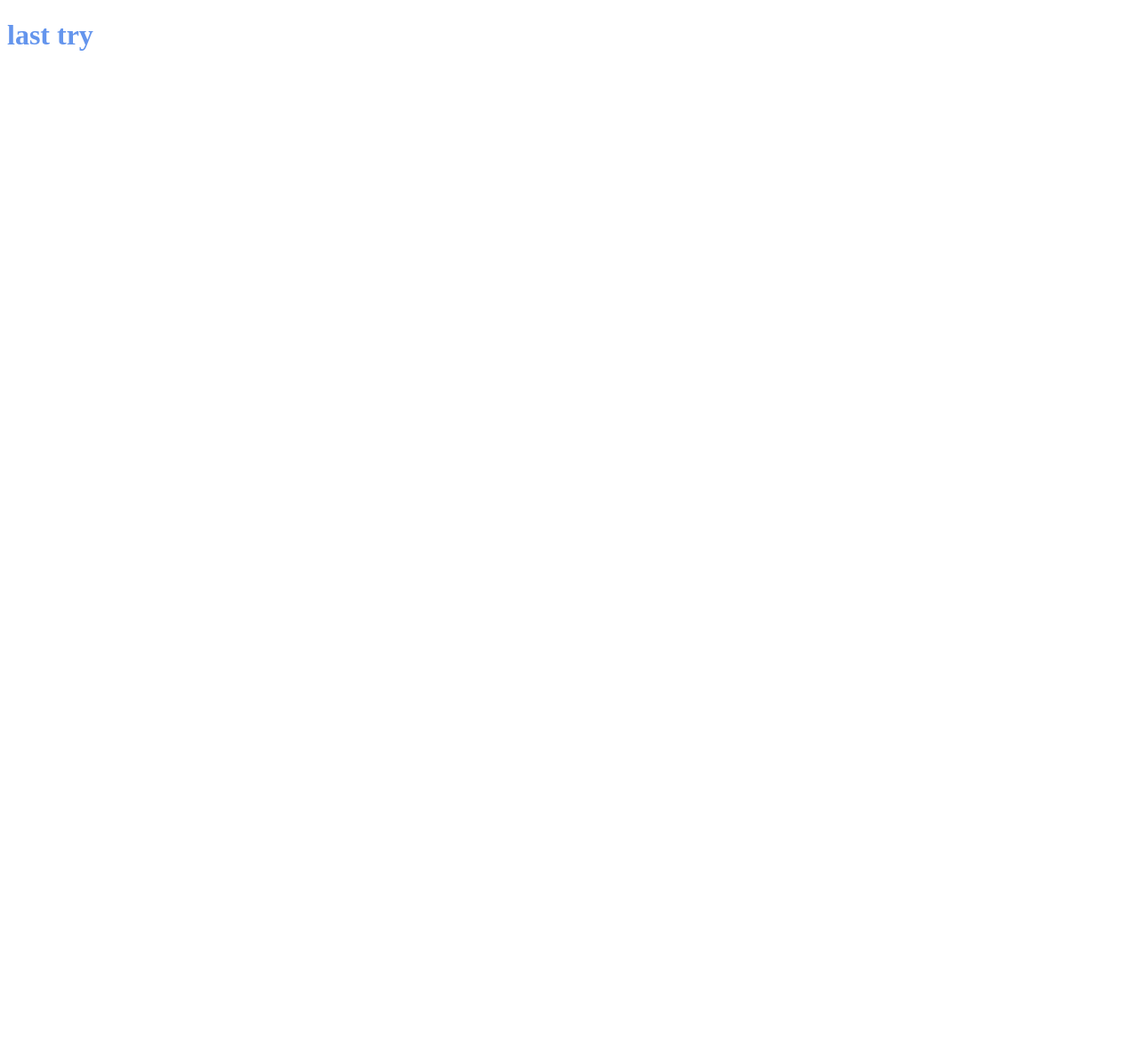
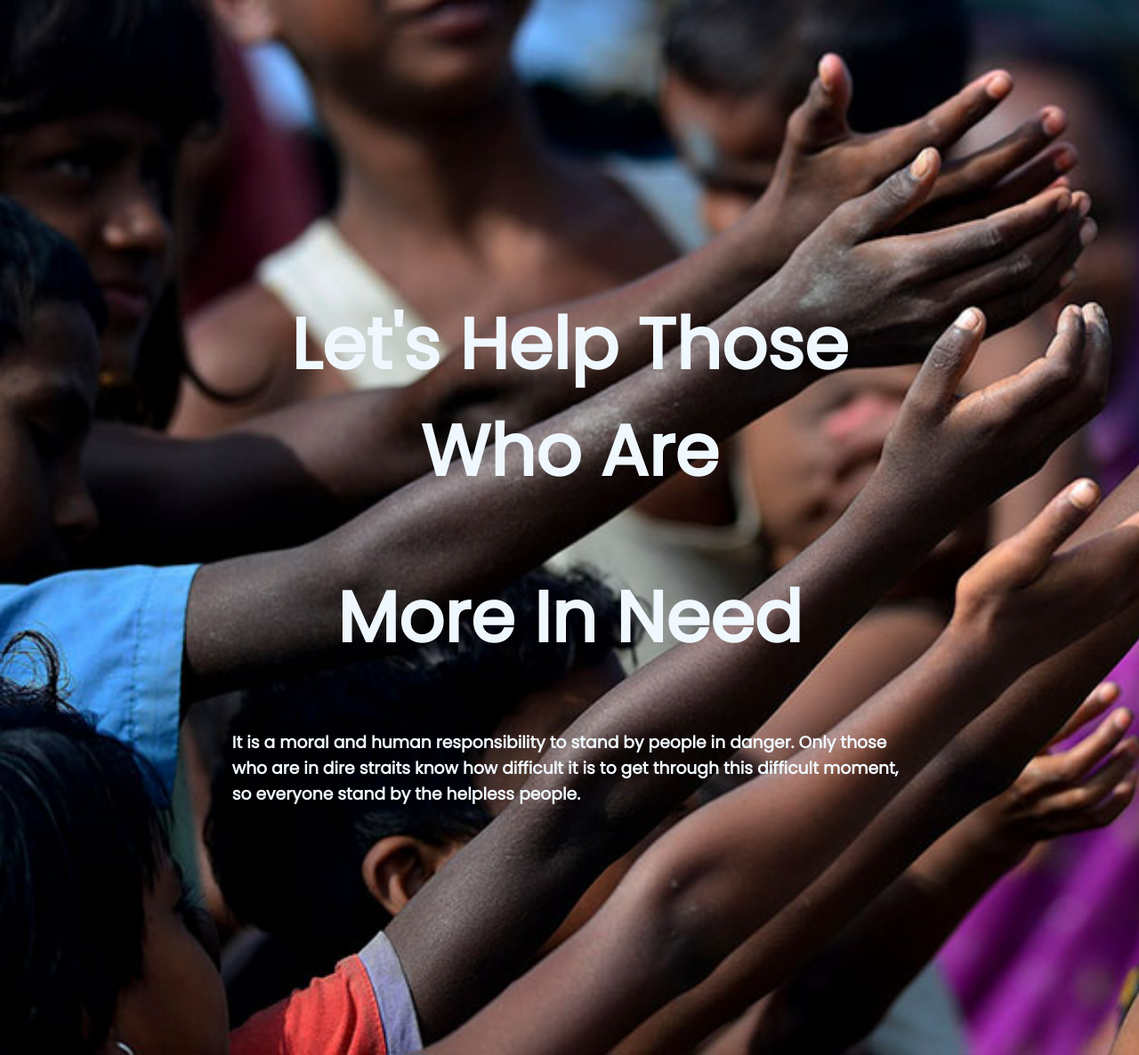
Before and after one commit to mashrafhasan/last-try-repo, a plain HTML site: page index.html in a window 1280 px wide. Shown: the whole page at 89% size. Before the commit the page ends 800 px from the top, so only its background shows below. Drawn offline with Linux system fonts and the light colour scheme.

Commit message:
Last Try

```diff
--- a/index.html
+++ b/index.html
@@ -5,12 +5,25 @@
     <meta charset="UTF-8">
     <meta http-equiv="X-UA-Compatible" content="IE=edge">
     <meta name="viewport" content="width=device-width, initial-scale=1.0">
-    <title>Last try</title>
+    <title>Assignment</title>
+    <link rel="preconnect" href="https://fonts.googleapis.com">
+    <link rel="preconnect" href="https://fonts.gstatic.com" crossorigin>
+    <link href="https://fonts.googleapis.com/css2?family=Poppins&display=swap" rel="stylesheet">
     <link rel="stylesheet" href="style.css">
 </head>
 
 <body>
-    <h1>last try</h1>
+    <section>
+        <div>
+            <h1 class="text-size">Let's Help Those Who Are</h1>
+            <h1 class="text-size">More In Need</h1>
+            <h3>It is a moral and human responsibility to stand by people in danger. Only those who are in dire straits
+                know
+                how
+                difficult it is to get through this difficult moment, so everyone stand by the helpless people.</h3>
+        </div>
+    </section>
+
 </body>
 
 </html>
--- a/style.css
+++ b/style.css
@@ -1,3 +1,26 @@
+body {
+    font-family: 'Poppins', sans-serif;
+    background-image: url("donation13.jpg");
+    background-repeat: no-repeat;
+    background-size: cover;
+
+}
+
 h1 {
-    color: cornflowerblue;
+    font-size: 80px;
+    position: sticky;
 }
+
+h3 {
+    color: aliceblue;
+}
+
+.text-size {
+    color: aliceblue;
+    text-align: center;
+    text
+}
+
+section {
+    padding: 20%;
+}
```
Also changed, not shown: donation13.jpg (added).
